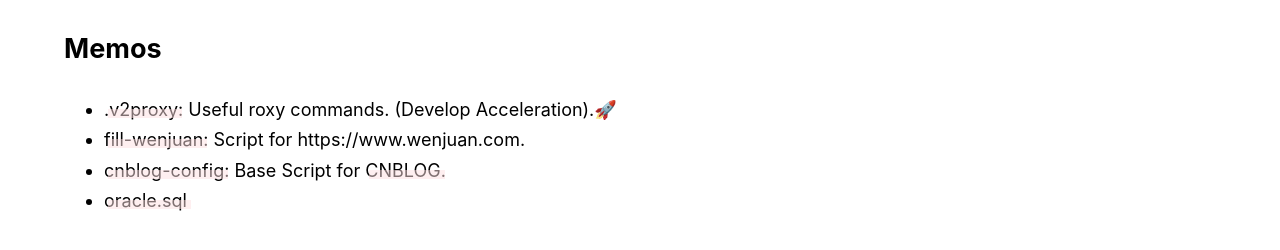
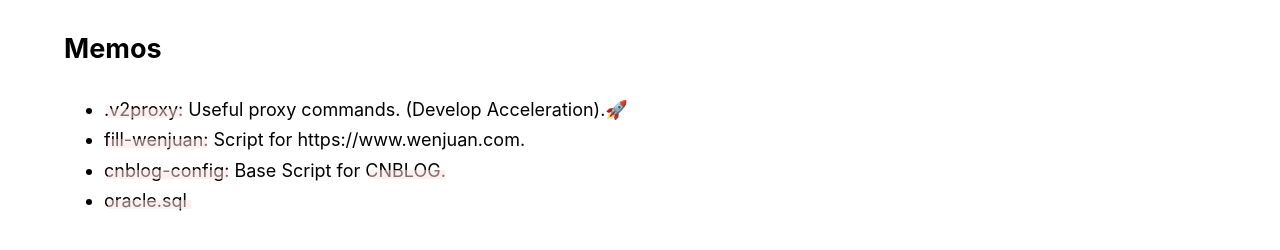
Before and after one commit to bGZo/blog, a Jekyll site: the page built from projects.md, in a window 1280 px wide. Shown: the part 508-758 px from the top of the page. Built offline with Jekyll 4.4.1, drawn with Linux system fonts in a browser that asks for light colours.

Commit message:
fix: some typo

```diff
--- a/projects.md
+++ b/projects.md
@@ -16,7 +16,7 @@ I like working under [demo](http://github.com/bgzo/demo) repo, recently progress
 
 ## Memos
 
-- [.v2proxy](https://gist.github.com/bGZo/82a76ecbebf81b556a1d20a91a6bd21a ): Useful roxy commands. (Develop Acceleration).🚀
+- [.v2proxy](https://gist.github.com/bGZo/82a76ecbebf81b556a1d20a91a6bd21a ): Useful proxy commands. (Develop Acceleration).🚀
 - [fill-wenjuan](https://gist.github.com/bGZo/868eeb5a374188be9aaf862468381aaf ): Script for https://www.wenjuan.com.
 - [cnblog-config](https://gist.github.com/bGZo/24030a2596ebee336428b7bb83724b32 ): Base Script for [CNBLOG](https://www.cnblogs.com/QGJHWm9DZwo/).
 - [oracle.sql](https://gist.github.com/bGZo/cc81fcceb8455e95a413a20cd0759cb7 )
```
